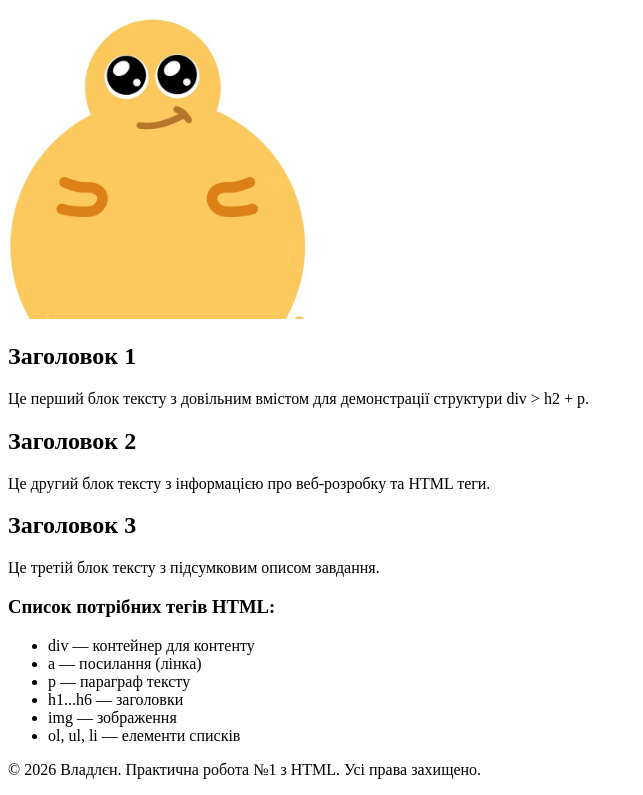
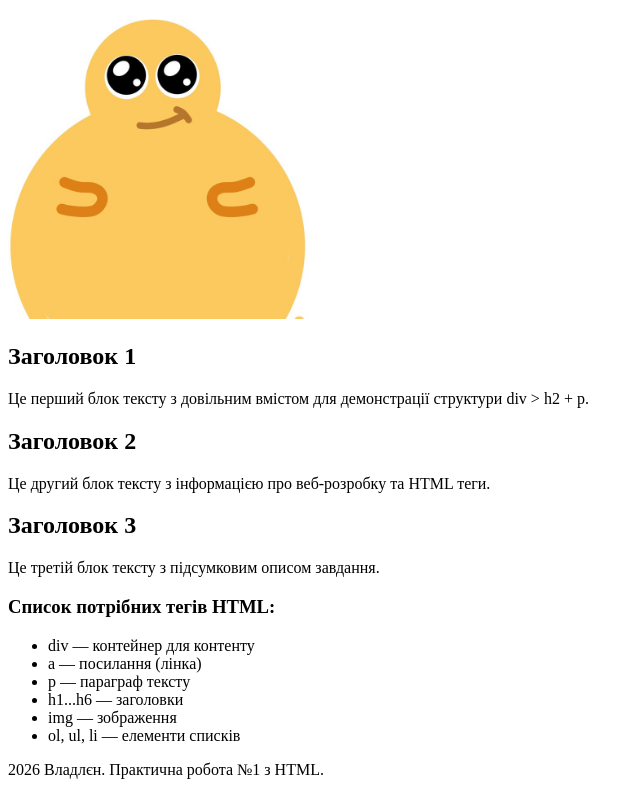
Before and after one commit to vladersik-coder/Html-Emolod, a plain HTML site: page index.html in a window 1280 px wide. Shown: the part 87-882 px from the top of the page, without its empty margins (0-643 px from the left). Drawn offline with Linux system fonts and the light colour scheme.

Commit message:
Update index.html

```diff
--- a/index.html
+++ b/index.html
@@ -51,7 +51,7 @@
 
     <!-- Секція Footer -->
     <footer>
-        <p>© 2026 Владлєн. Практична робота №1 з HTML. Усі права захищено.</p>
+        <p>2026 Владлєн. Практична робота №1 з HTML.</p>
     </footer>
 
 </body>
```
